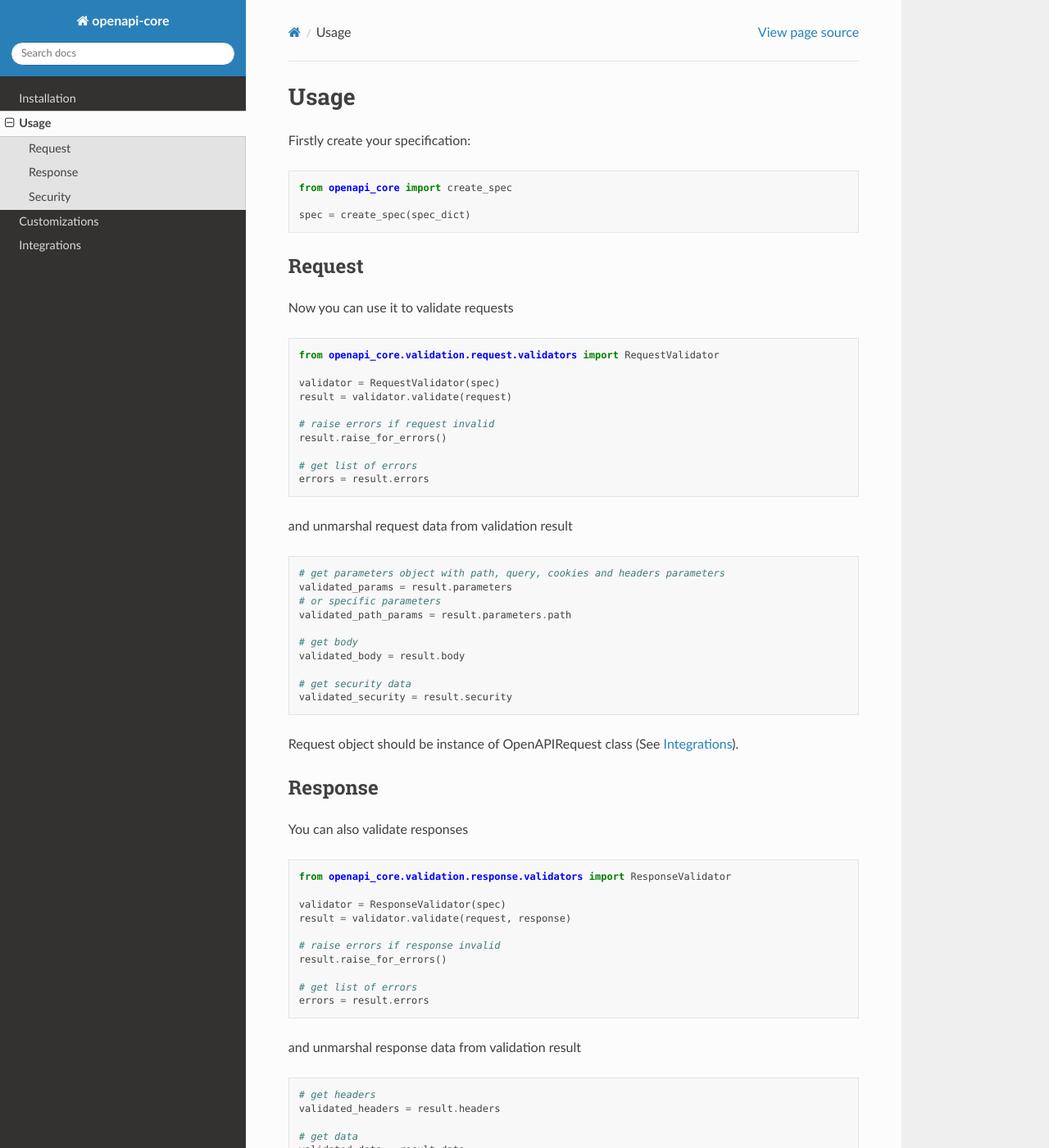
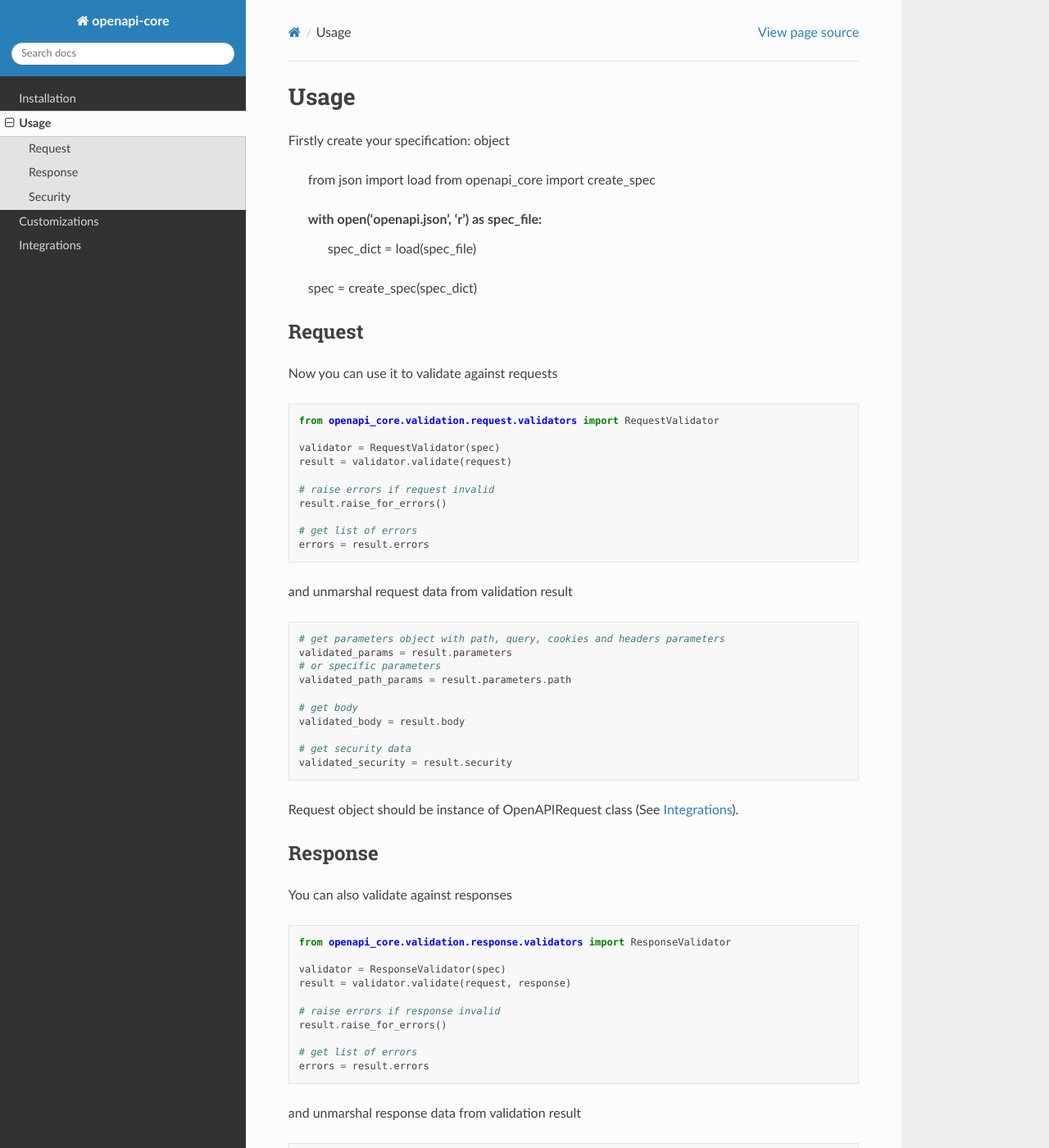
Before and after one commit to python-openapi/openapi-core, a Sphinx documentation site: the page built from docs/usage.rst, in a window 1280 px wide and 1400 px high. Shown: the whole window at 82% size. Built offline with Sphinx 7.4.7 and the Read the Docs theme 2.0.0, drawn with Linux system fonts in a browser that asks for light colours.

Commit message:
More specific spec file loading in README

```diff
--- a/docs/usage.rst
+++ b/docs/usage.rst
@@ -1,11 +1,13 @@
 Usage
 =====
 
-Firstly create your specification:
+Firstly create your specification: object
 
-.. code-block:: python
+   from json import load
+   from openapi_core import create_spec
 
-   from openapi_core import create_spec
+   with open('openapi.json', 'r') as spec_file:
+      spec_dict = load(spec_file)
 
    spec = create_spec(spec_dict)
 
@@ -13,7 +15,7 @@ Firstly create your specification:
 Request
 -------
 
-Now you can use it to validate requests
+Now you can use it to validate against requests
 
 .. code-block:: python
 
@@ -48,7 +50,7 @@ Request object should be instance of OpenAPIRequest class (See :doc:`integration
 Response
 --------
 
-You can also validate responses
+You can also validate against responses
 
 .. code-block:: python
 
```
Also changed, not shown: README.rst (+7 -3 lines).
